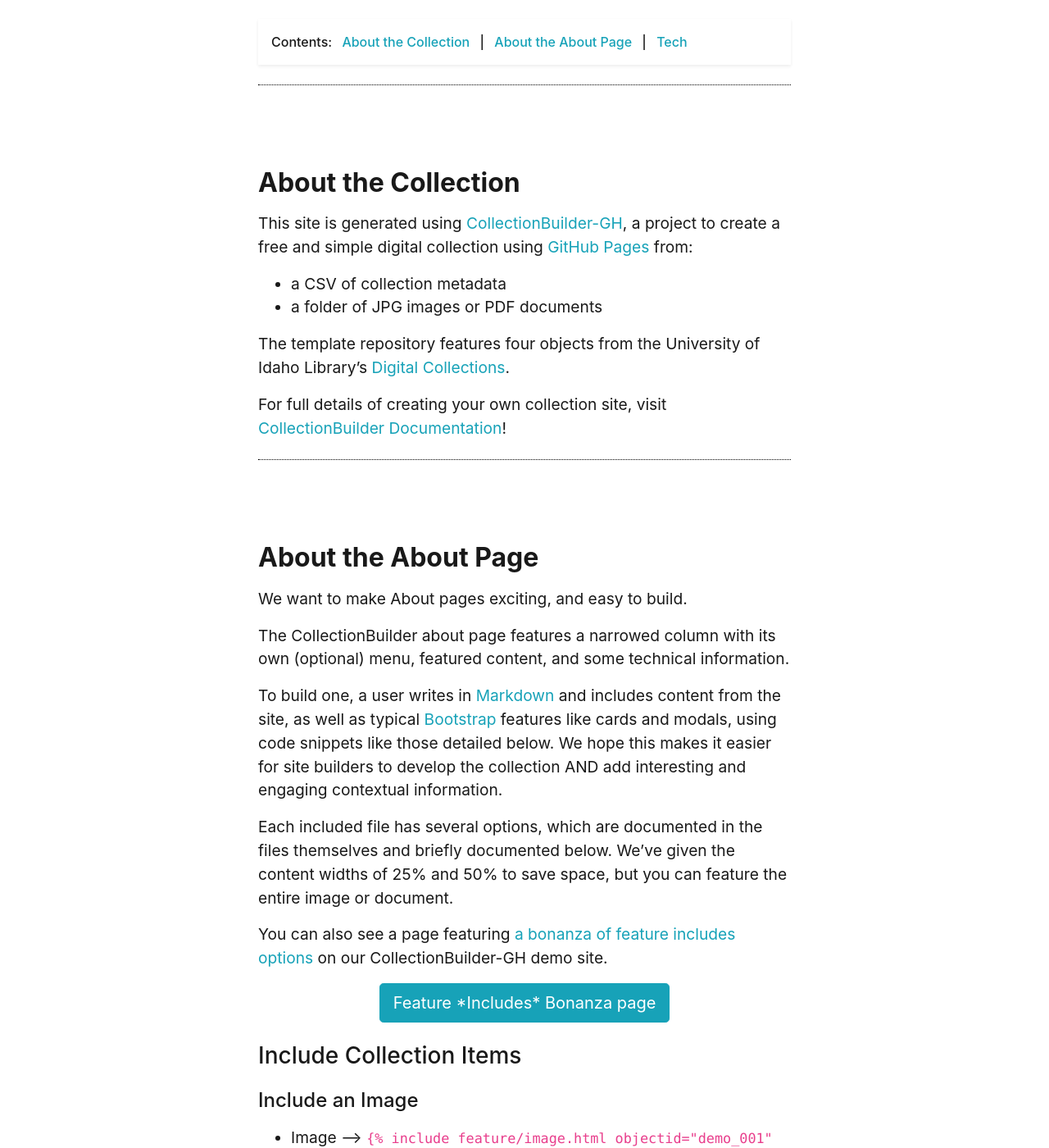
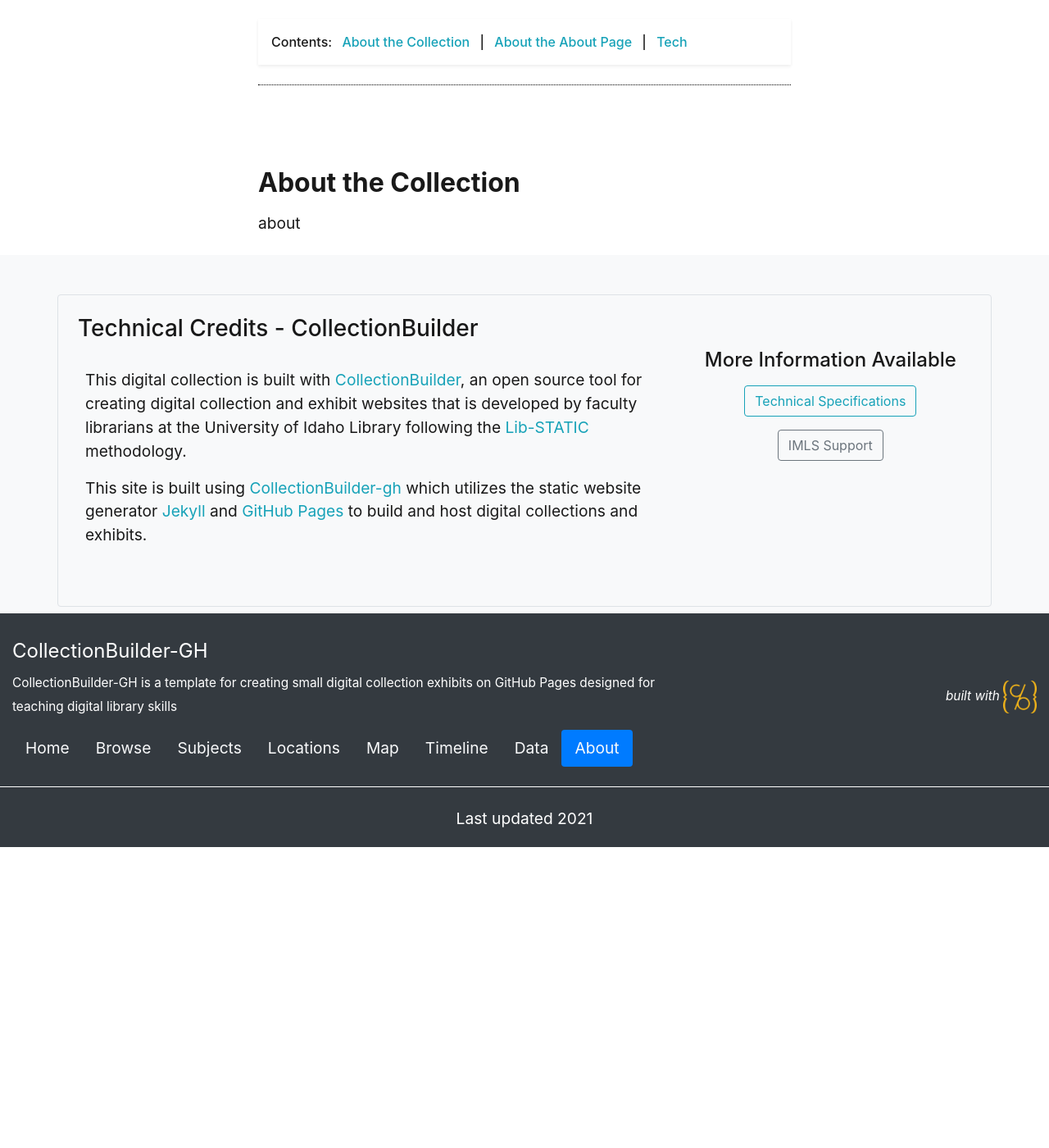
Before and after one commit to Connorhea/test10, a Jekyll site: the page built from pages/about.md, in a window 1280 px wide and 1400 px high, scrolled down 469 px. Shown: the whole window at 82% size. Built offline with Jekyll 4.4.1, drawn with Linux system fonts in a browser that asks for light colours; after the commit the page ends 1502 px from its top, so only the background shows below that; some of the changed text lies outside the part shown.

Commit message:
Update about.md

```diff
--- a/pages/about.md
+++ b/pages/about.md
@@ -14,14 +14,4 @@
 
 ## About the Collection
 
-This site is generated using [CollectionBuilder-GH](https://collectionbuilding.github.io/gh/), a project to create a free and simple digital collection using [GitHub Pages](https://pages.github.com/) from:
-
-- a CSV of collection metadata
-- a folder of JPG images or PDF documents
-
-The template repository features four objects from the University of Idaho Library's [Digital Collections](https://www.lib.uidaho.edu/digital).
-
-For full details of creating your own collection site, visit [CollectionBuilder Documentation](https://collectionbuilder.github.io/cb-docs/)!
-
-<!-- IMPORTANT!!! DELETE this comment and the include below when you are finished editing this page for your collection. The include below introduces about page features. They will show up on your collection's about page until you delete it.  -->
-{% include cb/about_the_about.md %}
+about
```
